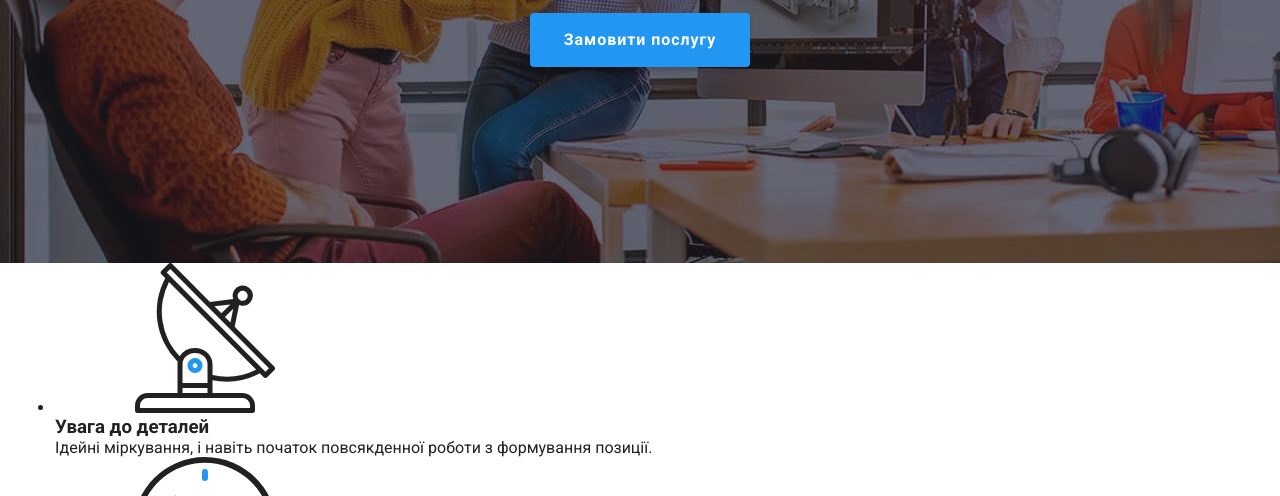
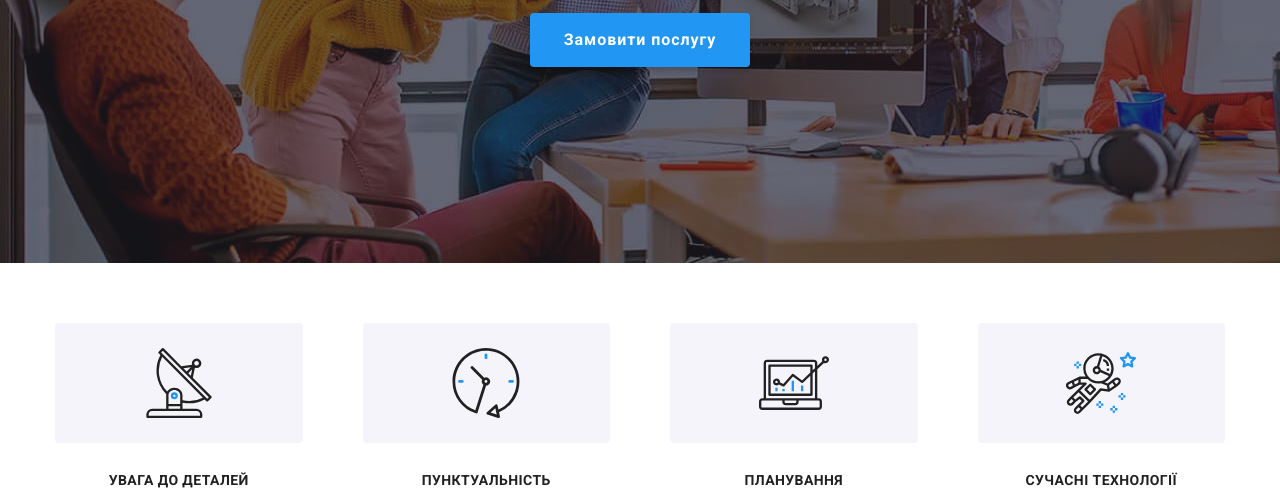
Before and after one commit to iSteffan/WebStudio, a plain HTML site: page index.html in a window 1280 px wide. Shown: the part 418-914 px from the top of the page. Drawn offline with nearby package versions, Linux system fonts and the light colour scheme.

Commit message:
mobile: section advantage DONE

```diff
--- a/index.html
+++ b/index.html
@@ -87,7 +87,7 @@
           <h2 class="visually-hidden">Наші переваги</h2>
           <ul class="section-advantage__list">
             <li class="section-advantage__item">
-              <div class="section-advantage__flex">
+              <div class="section-advantage__icon-container">
                 <svg class="section-advantage__icon">
                   <use href="./img/icons.svg#antenna"></use>
                 </svg>
@@ -98,7 +98,7 @@
               </p>
             </li>
             <li class="section-advantage__item">
-              <div class="section-advantage__flex">
+              <div class="section-advantage__icon-container">
                 <svg class="section-advantage__icon">
                   <use href="./img/icons.svg#clock"></use>
                 </svg>
@@ -109,7 +109,7 @@
               </p>
             </li>
             <li class="section-advantage__item">
-              <div class="section-advantage__flex">
+              <div class="section-advantage__icon-container">
                 <svg class="section-advantage__icon">
                   <use href="./img/icons.svg#diagram"></use>
                 </svg>
@@ -120,7 +120,7 @@
               </p>
             </li>
             <li class="section-advantage__item">
-              <div class="section-advantage__flex">
+              <div class="section-advantage__icon-container">
                 <svg class="section-advantage__icon">
                   <use href="./img/icons.svg#astronaut"></use>
                 </svg>
--- a/sass/components/_section-advantage.scss
+++ b/sass/components/_section-advantage.scss
@@ -1,3 +1,8 @@
+.section-advantage.section {
+  padding-top: 60px;
+  padding-bottom: 60px;
+}
+
 .section-advantage__title {
   margin-bottom: 10px;
 
@@ -6,18 +11,35 @@
   line-height: 1.14;
   letter-spacing: 0.03em;
   text-transform: uppercase;
+
+  @media screen and (min-width: 480px) {
+    text-align: center;
+  }
 }
 
 .section-advantage__list {
   display: flex;
+  flex-direction: column;
+
+  @media screen and (min-width: 480px) {
+    gap: 30px;
+  }
+
+  @media screen and (min-width: 1200px) {
+    display: flex;
+    flex-direction: row;
+  }
 }
 
 .section-advantage__item {
   list-style: none;
+
+  @media screen and (min-width: 1200px) {
     width: calc((100% - 90px) / 4);
 
     &:not(:last-child) {
       margin-right: 30px;
+    }
   }
 }
 
@@ -28,15 +50,21 @@
   color: $textColorSecondary;
 }
 
-.section-advantage__flex {
+.section-advantage__icon-container {
   display: flex;
   justify-content: center;
   align-items: center;
+  text-align: center;
   margin-bottom: 30px;
 
   height: 120px;
   background: #f5f4fa;
   border-radius: 4px;
+
+  @media screen and (min-width: 1200px) {
+    display: flex;
+    flex-direction: row;
+  }
 }
 
 .section-advantage__icon {
--- a/sass/main.scss
+++ b/sass/main.scss
@@ -6,5 +6,15 @@
 @import 'components/page-header';
 @import 'components/button';
 @import 'components/section-main';
+@import 'components/section-advantage';
 
 @import 'components/mobile-menu';
+
+@media screen and (min-width: 480px) {
+}
+
+@media screen and (min-width: 768px) {
+}
+
+@media screen and (min-width: 1200px) {
+}
--- a/sass/utils/_utilites.scss
+++ b/sass/utils/_utilites.scss
@@ -41,8 +41,8 @@ body {
 }
 
 // .section {
-//     padding-top: 94px;
-//     padding-bottom: 94px;
+//   padding-top: 94px;
+//   padding-bottom: 94px;
 // }
 
 /* ----------------------------------------Прихований контент---------------------------------------- */
```
Also changed, not shown: css/main.css, css/main.min.css, 2 other files. Lines whose indentation alone changed are shown as unchanged.
